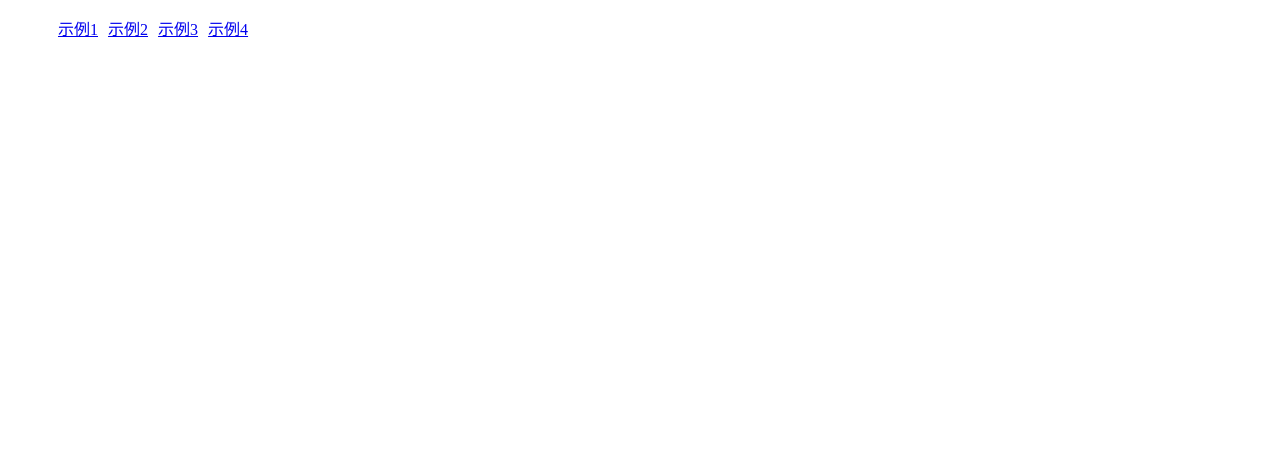
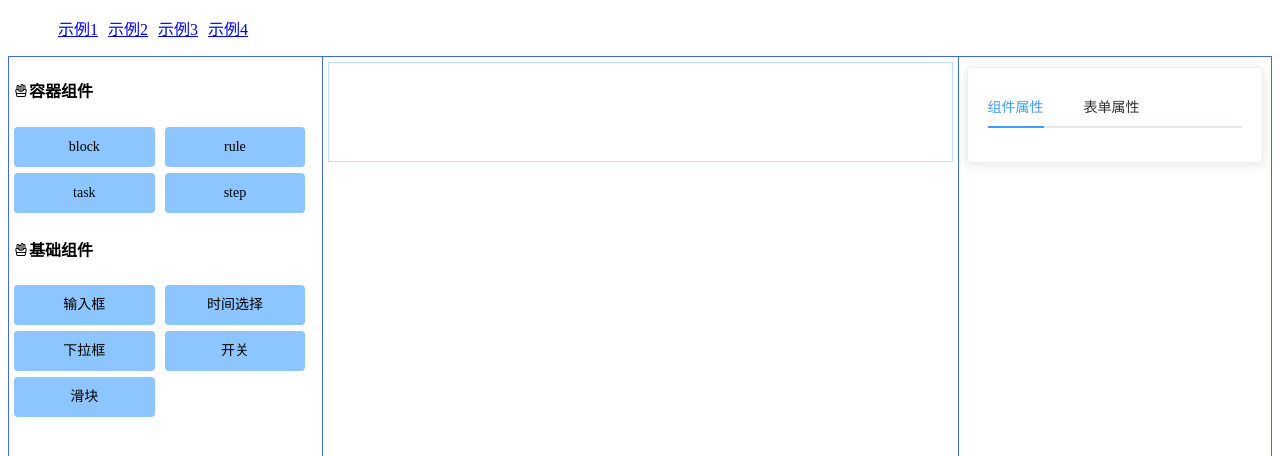
Before and after one commit to gong9/vue_vuedraggable_example, a Vue app: page /#/nested-example in a window 1280 px wide. Before the commit this address led to /#/. Shown: the top 456 px of the page. Built offline with nearby package versions, Linux system fonts and the light colour scheme.

Commit message:
feat: config样式&容器删除

```diff
--- a/src/components/Editor/center.jsx
+++ b/src/components/Editor/center.jsx
@@ -14,16 +14,22 @@ export default {
         draggable,
     },
     methods: {
+        /**
+         * chunk渲染
+         * @param {object} schema
+         * @param {number} index
+         * @param {array} list
+         * @returns
+         */
         renderChunk(schema, index, list) {
             const { type, label } = schema;
             return (
                 <el-form-item label={label} class='chunk-node'>
                     <el-row gutter={20}>
                         <el-col span={19} class="cover">
-                            <div class="cover-box" onClick={() => this.handleClickNode(schema)} />
+                            <div class="cover-box" onClick={(e) => { e.stopPropagation; this.handleClickNode(schema) }} />
                             <type />
                         </el-col>
-
                         <el-col span={1}>
                             <el-button type="info" plain icon="el-icon-delete" onClick={() => this.handleDelete(list, index)}></el-button>
                         </el-col>
@@ -31,41 +37,53 @@ export default {
                 </el-form-item>
             );
         },
-        renderContainer(containerNode) {
+
+        /**
+         * 容器节点渲染
+         * @param {object} containerNode
+         * @returns
+         */
+        renderContainer(containerNode, index, list) {
             const { type, children } = containerNode
 
             switch (type) {
-                case 'step':
-                    return (
-                        <div>
-                            <el-steps >
-                                <el-step title="步骤 1"></el-step>
-                                <el-step title="步骤 2"></el-step>
-                                <el-step title="步骤 3"></el-step>
-                            </el-steps>
-                            <nestedDraggable tag="div" tasks={children} />
-                        </div>
-                    )
-
                 default:
                     return (
-                        <div onClick={() => this.handleClickNode(containerNode)}>
+                        <div class='container-node-outside' onClick={(e) => { e.stopPropagation; this.handleClickNode(containerNode) }} >
+                            <el-row gutter={20}>
+                                <el-col span={19} class="cover">
                                     <nestedDraggable tag="div" tasks={children} />
+                                </el-col>
+                                <el-col span={1}>
+                                    <el-button type="info" plain icon="el-icon-delete" onClick={() => this.handleDelete(list, index)}></el-button>
+                                </el-col>
+                            </el-row>
+
                         </div>
                     )
             }
 
         },
+
+        /**
+         * 处理节点点击
+         * @param {object} data
+         */
         handleClickNode(data) {
             eventBus.emit('setConfig', data)
         },
+
+        /**
+         * 节点删除
+         * @param {array} list
+         * @param {number} index
+         */
         handleDelete(list, index) {
             list.splice(index, 1)
         }
     },
     render(h) {
         return (
-            <el-form label-width="80px">
             <draggable
                 tag="div"
                 class="container-node"
@@ -77,7 +95,7 @@ export default {
                     return (
                         <div>
                             {task.children ? (
-                                    this.renderContainer(task)
+                                this.renderContainer(task, index, this.tasks)
                             ) : (
                                 this.renderChunk(task, index, this.tasks)
                             )}
@@ -85,7 +103,6 @@ export default {
                     );
                 })}
             </draggable>
-            </el-form>
         );
     },
 };
--- a/src/components/Editor/center.scss
+++ b/src/components/Editor/center.scss
@@ -1,10 +1,15 @@
 .container-node {
+    box-sizing: border-box;
     border: 1px solid rgb(191, 224, 243);
-    padding: 10px 10px 10px 0;
-    width: 80%;
+    padding: 30px 30px 30px 0;
+    width: 100%;
     min-height: 100px;
     position: relative;
     cursor: move;
+
+    .container-node-outside {
+        position: relative;
+    }
 }
 
 .cover {
--- a/src/components/Editor/index.jsx
+++ b/src/components/Editor/index.jsx
@@ -17,12 +17,21 @@ export default {
             config: {
               name: {
                 component: 'el-input',
-                type: 'string',
                 label: '容器名称'
+              },
+              isCanvas: {
+                component: 'el-switch',
+                label: '是否设为画布'
+              },
+              isSort: {
+                component: 'el-switch',
+                label: 'chunk是否排序'
               }
             },
             currentConfigValue: {
-              name: 'block'
+              name: 'block',
+              isCanvas: false,
+              isSort: false
             }
           },
           {
@@ -75,14 +84,7 @@ export default {
           },
         ],
       },
-      list: [
-        {
-          type: "block",
-          name: "block",
-          children: [],
-          label: "block",
-        },
-      ],
+      list: [],
     };
   },
   components: {
@@ -97,7 +99,9 @@ export default {
           <left data={this.allComponents} />
         </div>
         <div class="center">
-          <nestedDraggable tasks={this.list} />
+          <el-form label-width="80px">
+            <nestedDraggable tasks={this.list} />
+          </el-form>
         </div>
         <div class="right">
           <right />
--- a/src/components/Editor/index.scss
+++ b/src/components/Editor/index.scss
@@ -6,16 +6,20 @@
 
     .left {
         border: 1px solid royalblue;
-        flex: 1
+        flex: 2
     }
 
     .center {
-        border: 1px solid royalblue;
-        flex: 4
+        box-sizing: border-box;
+        padding: 5px 5px;
+        border-top: 1px solid royalblue;
+        border-bottom: 1px solid royalblue;
+        flex: 4;
+        overflow: hidden;
     }
 
     .right {
         border: 1px solid royalblue;
-        flex: 1.5
+        flex: 2
     }
 }
--- a/src/components/Editor/right.jsx
+++ b/src/components/Editor/right.jsx
@@ -16,22 +16,28 @@ export default {
     },
     methods: {
         renderConfig(schema) {
-            const { config = {} } = schema
+            const { config = {}, currentConfigValue = {}, type } = schema
             return (
-                <el-form label-width="80px" size="mini">
+                <el-form label-width="110px" size="mini">
                     {Object.keys(config).map(
-                        configItemKey => this.renderConfigFormItem(configItemKey, config[configItemKey])
+                        configItemKey => this.renderConfigFormItem(configItemKey, config[configItemKey], currentConfigValue[configItemKey])
                     )}
                 </el-form>
             )
         },
-        renderConfigFormItem(configItemKey, value) {
+        renderConfigFormItem(configItemKey, value, defineValue) {
             const { label, component } = value
             switch (component) {
                 case 'el-input':
                     return (
                         <el-form-item label={label}>
                             <el-input vModel={this.formData[configItemKey]}></el-input>
+                        </el-form-item>
+                    )
+                case 'el-switch':
+                    return (
+                        <el-form-item label={label}>
+                            <el-switch vModel={this.formData[configItemKey]}></el-switch>
                         </el-form-item>
                     )
                 default:
@@ -42,6 +48,7 @@ export default {
     render(h) {
         return (
             <div class='right-config'>
+                <el-card>
                     <el-tabs vModel={this.activeName} >
                         <el-tab-pane label="组件属性" name="component-config">
                             {
@@ -52,7 +59,7 @@ export default {
                             表单属性
                         </el-tab-pane>
                     </el-tabs>
-
+                </el-card>
             </div>
         )
     }
--- a/src/components/Editor/right.scss
+++ b/src/components/Editor/right.scss
@@ -1,3 +1,3 @@
 .right-config {
-    padding: 10px 5px;
+    padding: 10px 8px;
 }
```
Also changed, not shown: src/components/Editor/formConfig.js (added, +12 -0 lines). Lines whose indentation alone changed are shown as unchanged.
